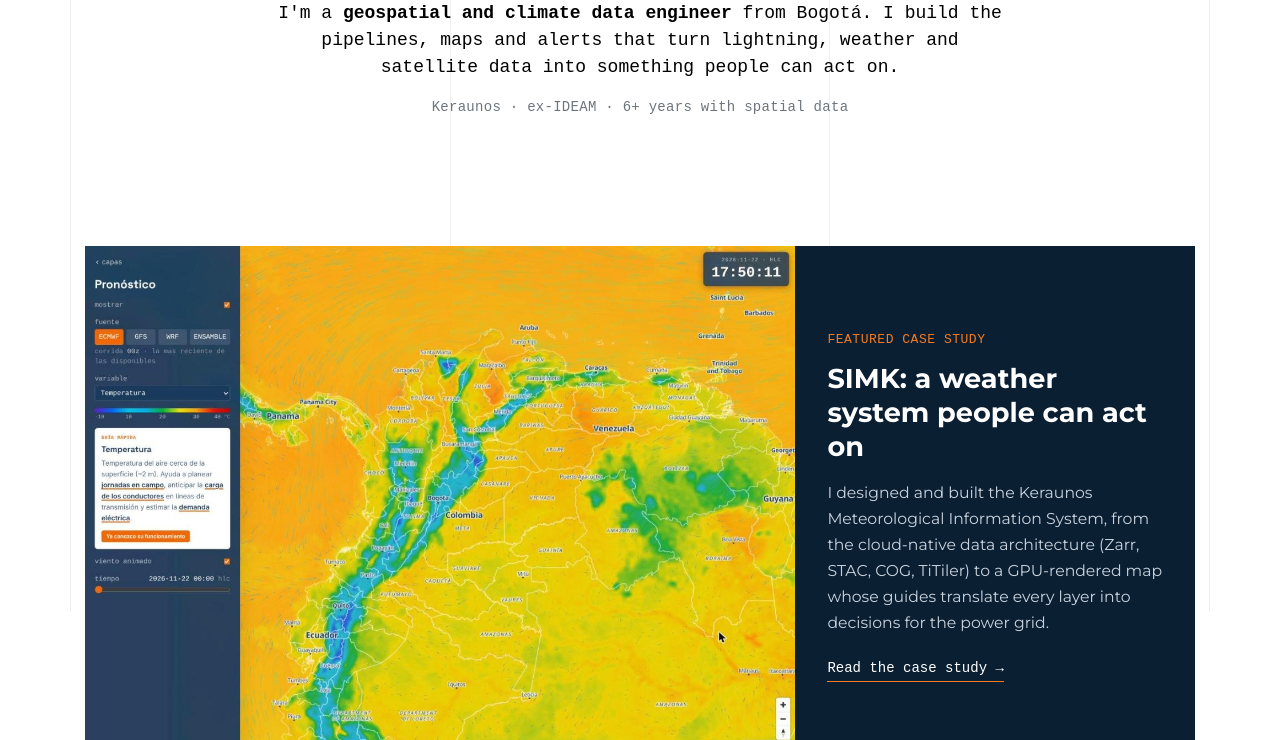
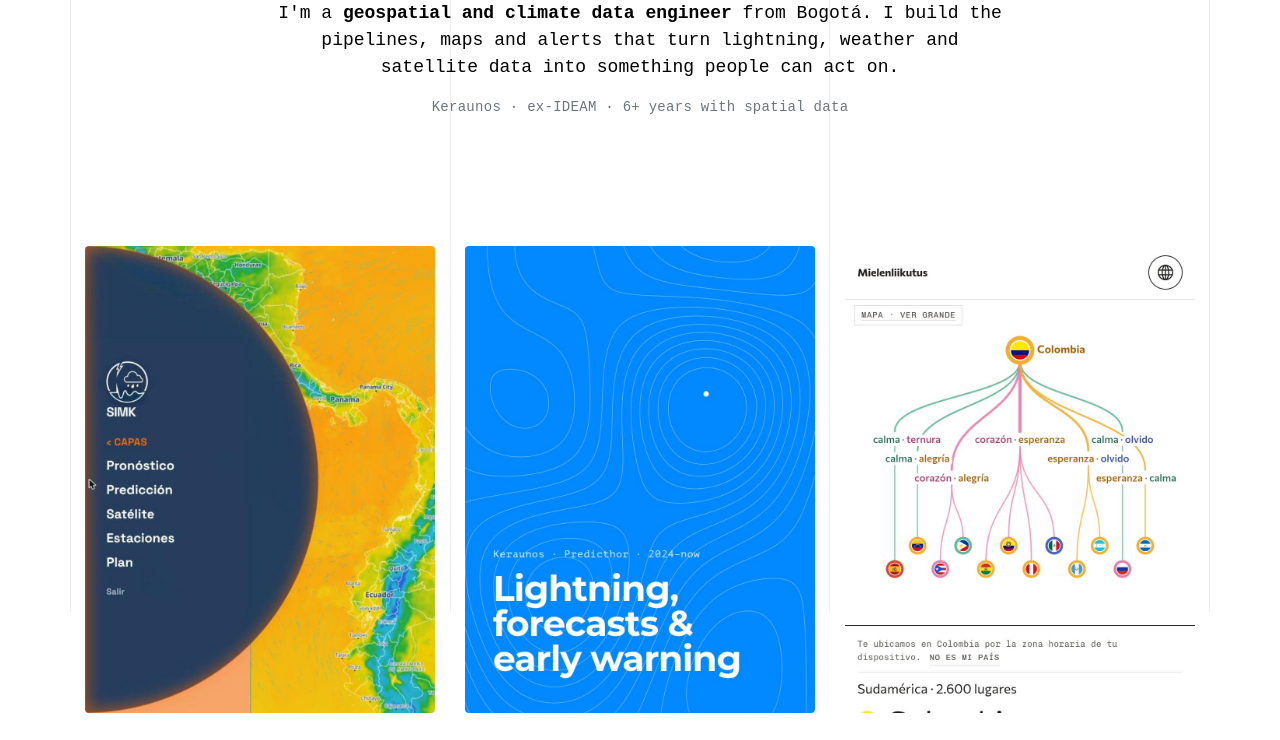
Before and after one commit to everandres/everandres.github.io, a plain HTML site: page index.html in a window 1280 px wide. Shown: the part 188-928 px from the top of the page. Drawn offline with Linux system fonts and the light colour scheme; grey boxes are pictures that could not be loaded; files whose address does not match are found by name; a web font is replaced by a local one.

Commit message:
Show SIMK as the first project tile instead of a featured block
Co-Authored-By: Claude Opus 5.5 <noreply@anthropic.com>

```diff
--- a/css/additions.css
+++ b/css/additions.css
@@ -184,67 +184,6 @@
 .post .post-figure.narrow {
   max-width: 420px; }
 
-/* Featured case study on the home page */
-.featured .featured-card {
-  display: flex;
-  flex-wrap: wrap;
-  align-items: center;
-  color: inherit;
-  background: #0b1f33;
-  overflow: hidden; }
-  .featured .featured-card:hover,
-  .featured .featured-card:focus {
-    color: inherit;
-    text-decoration: none; }
-.featured .featured-media {
-  flex: 1 1 60%;
-  min-width: 280px; }
-  .featured .featured-media img {
-    display: block;
-    width: 100%;
-    height: auto;
-    transition: transform .6s ease; }
-.featured .featured-card:hover .featured-media img {
-  transform: scale(1.02); }
-.featured .featured-text {
-  flex: 1 1 32%;
-  min-width: 260px;
-  padding: 32px; }
-.featured .featured-label {
-  display: block;
-  font-family: "PT Mono", monospace;
-  font-size: 13px;
-  letter-spacing: .04em;
-  text-transform: uppercase;
-  color: #f47b20;
-  margin-bottom: 12px; }
-.featured .featured-title {
-  display: block;
-  font-family: "Montserrat", sans-serif;
-  font-weight: 700;
-  font-size: 1.7rem;
-  line-height: 1.25;
-  color: #fff;
-  margin-bottom: 16px; }
-.featured .featured-desc {
-  display: block;
-  font-family: "Montserrat", sans-serif;
-  font-size: .98rem;
-  line-height: 1.65;
-  color: #c9d3dd;
-  margin-bottom: 20px; }
-.featured .featured-cta {
-  display: inline-block;
-  font-family: "PT Mono", monospace;
-  font-size: 14px;
-  color: #fff;
-  border-bottom: 1px solid #f47b20;
-  padding-bottom: 2px; }
-
-@media (prefers-reduced-motion: reduce) {
-  .featured .featured-media img {
-    transition: none; } }
-
 /* Project pages opened directly never start the carousel (it is only
    initialised by the home-page loader), so show the figures stacked */
 .owl-carousel.single-slider:not(.owl-loaded) {
--- a/index.html
+++ b/index.html
@@ -95,22 +95,6 @@
     </div>
   </div>
 
-  <div class="untree_co-section pb-0 featured" id="writing-section">
-    <div class="container">
-      <a class="featured-card" href="blog-simk.html">
-        <div class="featured-media">
-          <img src="media/simk-forecast.jpg" alt="SIMK, the Keraunos Meteorological Information System, showing an ECMWF temperature forecast with animated wind over Colombia" class="img-fluid">
-        </div>
-        <div class="featured-text">
-          <span class="featured-label">Featured case study</span>
-          <span class="featured-title">SIMK: a weather system people can act on</span>
-          <span class="featured-desc">I designed and built the Keraunos Meteorological Information System, from the cloud-native data architecture (Zarr, STAC, COG, TiTiler) to a GPU-rendered map whose guides translate every layer into decisions for the power grid.</span>
-          <span class="featured-cta">Read the case study &rarr;</span>
-        </div>
-      </a>
-    </div>
-  </div>
-
   <div class="untree_co-section untree_co-section-4 pb-0" id="portfolio-section">
     <div class="container">
 
@@ -120,6 +104,18 @@
       <div class="portfolio-wrapper">
         <div id="posts" class="row">
           <div class="item col-sm-6 col-md-6 col-lg-4 isotope-mb-2">
+            <a href="blog-simk.html" class="portfolio-item isotope-item gsap-reveal-img">
+              <div class="overlay">
+                <span class="wrap-icon icon-link2"></span>
+                <div class="portfolio-item-content">
+                  <h3>SIMK</h3>
+                  <p>Keraunos weather system, case study</p>
+                </div>
+              </div>
+              <img src="media/tile-simk.jpg" class="lazyload img-fluid" alt="SIMK, the Keraunos Meteorological Information System" />
+            </a>
+          </div>
+          <div class="item col-sm-6 col-md-6 col-lg-4 isotope-mb-2">
             <a href="portfolio-single-6.html" class="portfolio-item ajax-load-page isotope-item gsap-reveal-img" data-id="6">
               <div class="overlay">
                 <span class="wrap-icon icon-link2"></span>
@@ -128,7 +124,7 @@
                   <p>Keraunos, 2024&ndash;2026</p>
                 </div>
               </div>
-              <img src="media/tile-simk.jpg" class="lazyload img-fluid" alt="SIMK, the Keraunos Meteorological Information System" />
+              <img src="media/tile-keraunos.jpg" class="lazyload img-fluid" alt="Lightning &amp; forecast data" />
             </a>
           </div>
           <div class="item col-sm-6 col-md-6 col-lg-4 isotope-mb-2">
```
